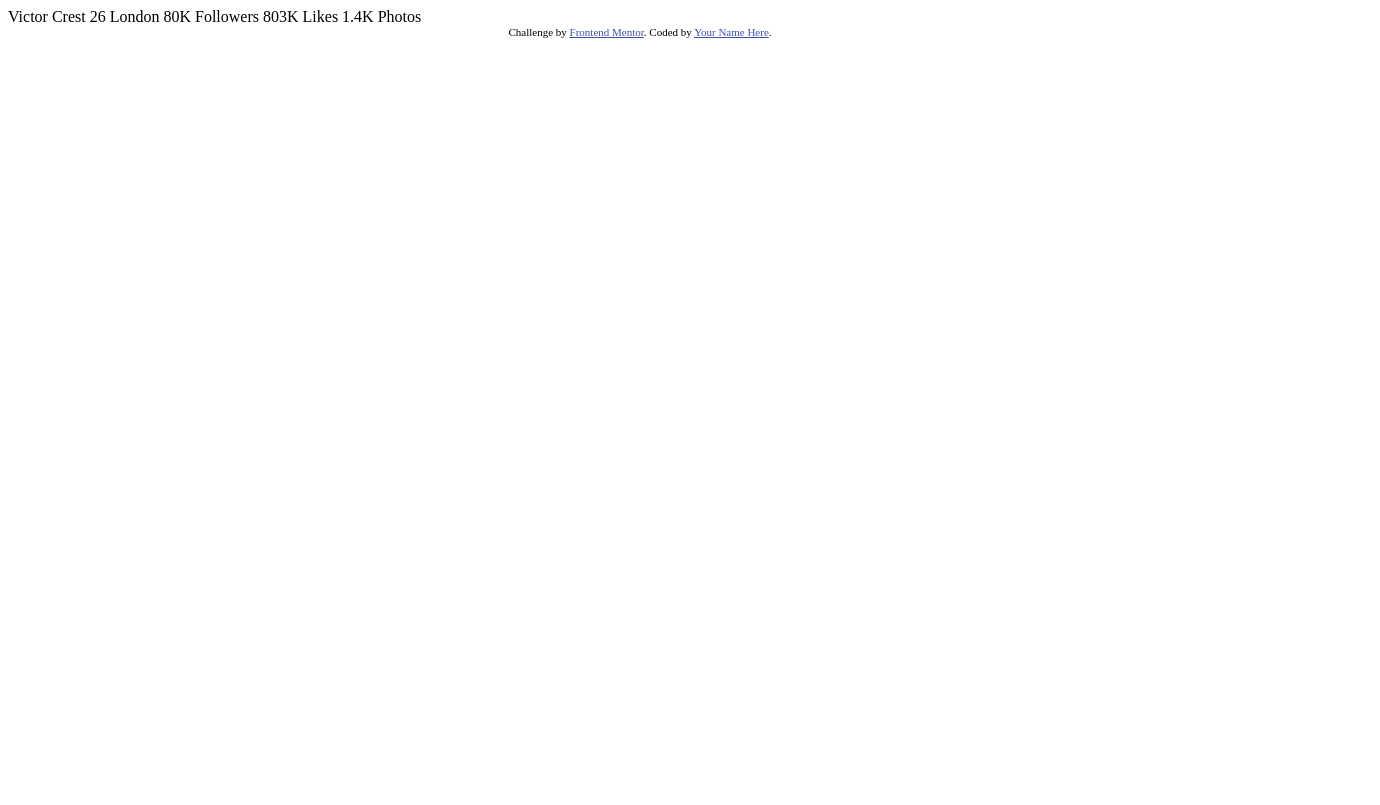
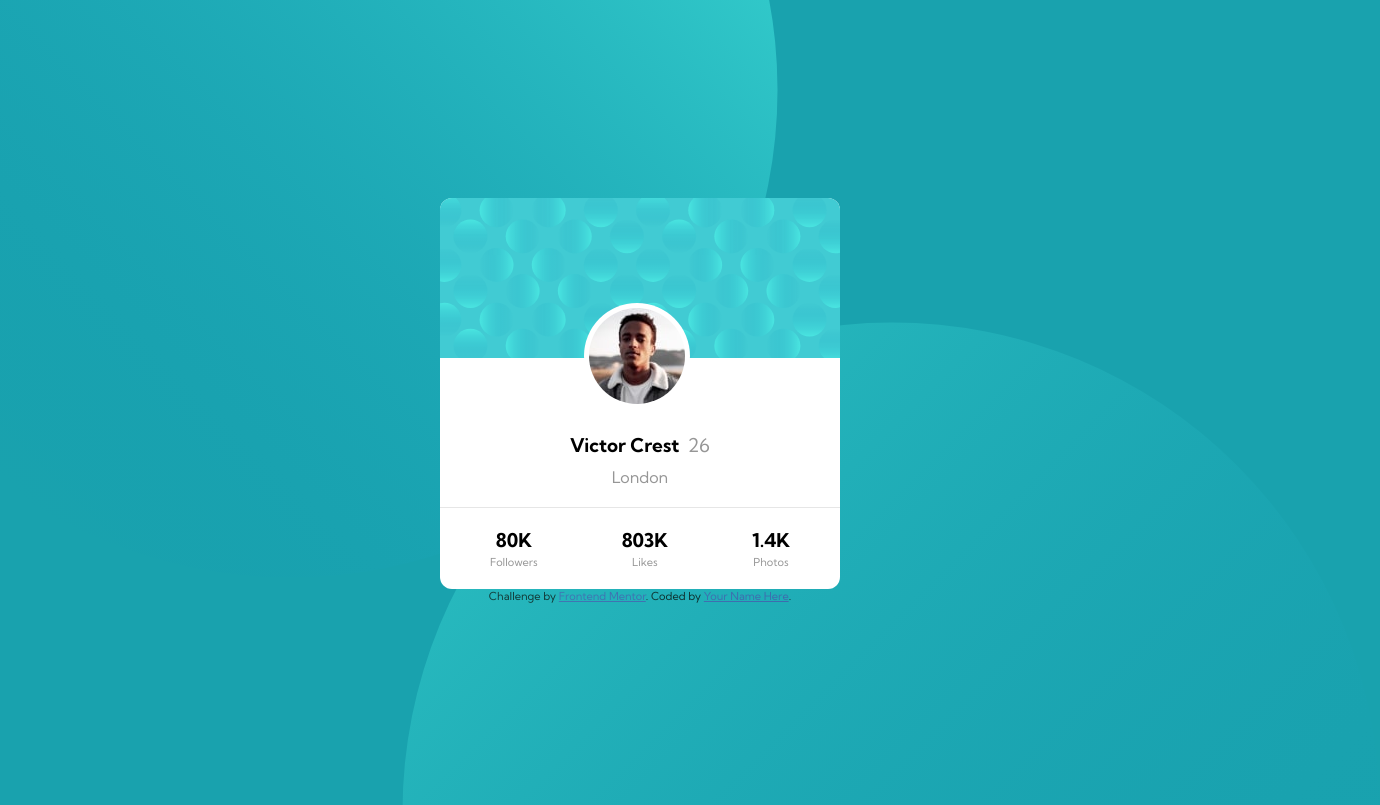
Before and after one commit to byu0324/profile-card-solution, a plain HTML site: page index.html in a window 1280 px wide. Shown: the top 805 px of the page, 1380 px wide, since content can reach past the window. Drawn offline with Linux system fonts and the light colour scheme.

Commit message:
desktop complete

```diff
--- a/index.html
+++ b/index.html
@@ -15,19 +15,34 @@
 </head>
 
 <body>
+  <img id="top" src="images/bg-pattern-top.svg" alt="">
+  <img id="bottom" src="images/bg-pattern-bottom.svg" alt="">
   <div class="container">
-    Victor Crest
-    26
-    London
+    <img src="images/bg-pattern-card.svg" alt="">
+    <img class="photo" src="images/image-victor.jpg" alt="">
+    <section class="sec1">
+      <div class="info">
+        <span id="name">Victor Crest</span>
+        <span id="age">26</span>
+      </div>
+      <div id="country">London</div>
+    </section>
+    <section class="sec2">
+      <span id="followers" class="component">
+        <div class="num">80K</div>
+        <div class="about">Followers</div>
+      </span>
 
-    80K
-    Followers
+      <span id="likes" class="component">
+        <div class="num">803K</div>
+        <div class="about">Likes</div>
+      </span>
 
-    803K
-    Likes
-
-    1.4K
-    Photos
+      <span id="photos" class="component">
+        <div class="num">1.4K</div>
+        <div class="about">Photos</div>
+      </span>
+    </section>
   </div>
   <div class="attribution">
     Challenge by <a href="https://www.frontendmentor.io?ref=challenge" target="_blank">Frontend Mentor</a>.
--- a/style.css
+++ b/style.css
@@ -1,8 +1,106 @@
+@import url('https://fonts.googleapis.com/css2?family=Kumbh+Sans:wght@400;700&display=swap');
+
+* {
+  margin: 0;
+  padding: 0;
+  box-sizing: border-box;
+}
+
+body {
+  background-color: hsl(185, 75%, 39%);
+  font-size: 19px;
+  display: flex;
+  justify-content: center;
+  align-items: center;
+  flex-direction: column;
+  height: 100vh;
+  position: relative;
+  overflow: hidden;
+  font-family: 'Kumbh Sans', sans-serif;
+}
+
+#top {
+  position: absolute;
+  top: -400px;
+  left: -200px;
+}
+
+#bottom {
+  position: absolute;
+  bottom: -500px;
+  right: -100px;
+}
+
+.container {
+  display: flex;
+  position: relative;
+  flex-direction: column;
+  width: 400px;
+  z-index: 1;
+  background-color: white;
+  border-radius: 12px;
+  overflow: hidden;
+}
+
+.sec1 {
+  text-align: center;
+  padding: 75px 0 20px 0;
+  border-bottom: 1px solid hsl(0, 0%, 90%);
+}
+
+.photo {
+  position: absolute;
+  border-radius: 50%;
+  background-color: white;
+  top: 27%;
+  left: 36%;
+  padding: 5px;
+}
+
+.info {
+  margin-bottom: 10px;
+}
+
+#name {
+  font-weight: 700;
+}
+
+#age {
+  padding-left: 4px;
+  color: hsl(0, 0%, 59%);
+}
+
+#country {
+  color:hsl(0, 0%, 59%);
+  font-size: 16px;
+}
+
+.sec2 {
+  font-weight: 700;
+  display: flex;
+  justify-content: space-between;
+  padding: 20px 50px;
+}
+
+.component {
+  text-align: center;
+}
+
 .attribution {
   font-size: 11px;
   text-align: center;
 }
 
+.num {
+  margin-bottom: 3px;
+}
+
+.about {
+  font-size: 11px;
+  font-weight: 400;
+  color: hsl(0, 0%, 59%);
+}
+
 .attribution a {
   color: hsl(228, 45%, 44%);
 }
```
